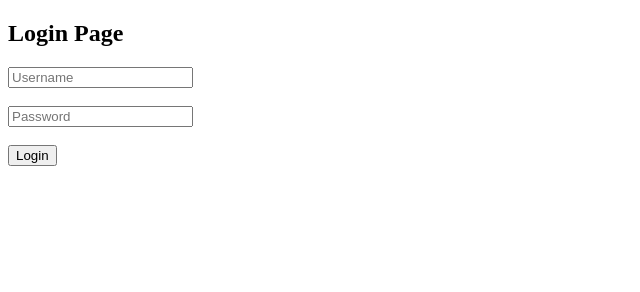
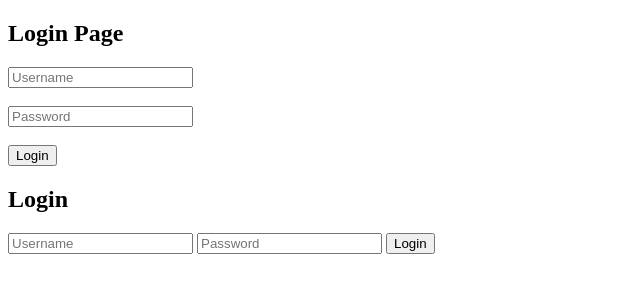
Before and after one commit to Supriya-9763/Quickcart, a plain HTML site: page login.html in a window 1280 px wide. Shown: the whole page, without its empty margins (0-640 px from the left). Drawn offline with Linux system fonts and the light colour scheme.

Commit message:
Added login page and updated homepage for login feature

```diff
--- a/login.html
+++ b/login.html
@@ -19,3 +19,11 @@
 
 </body>
 </html>
+
+<h2>Login</h2>
+
+<form>
+    <input type="text" placeholder="Username">
+    <input type="password" placeholder="Password">
+    <button>Login</button>
+</form>
```
Also changed, not shown: index.html (+3 -0 lines).
